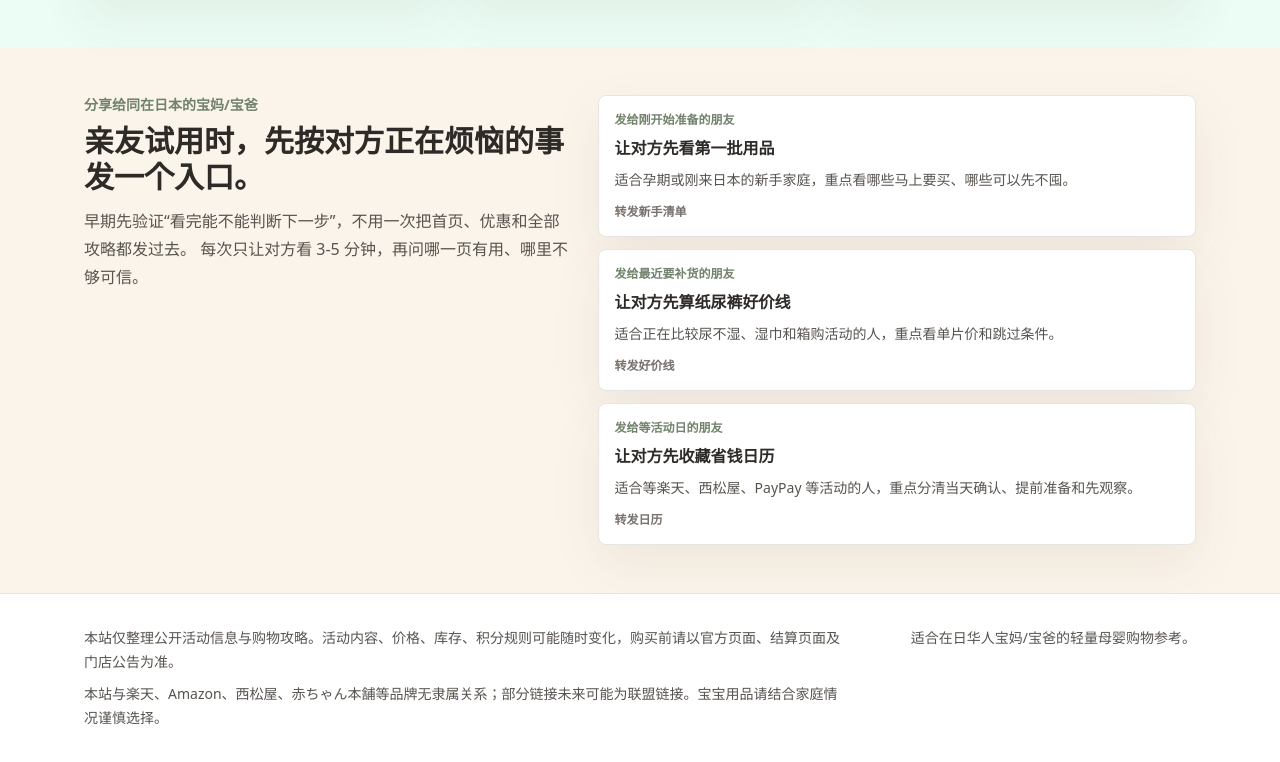
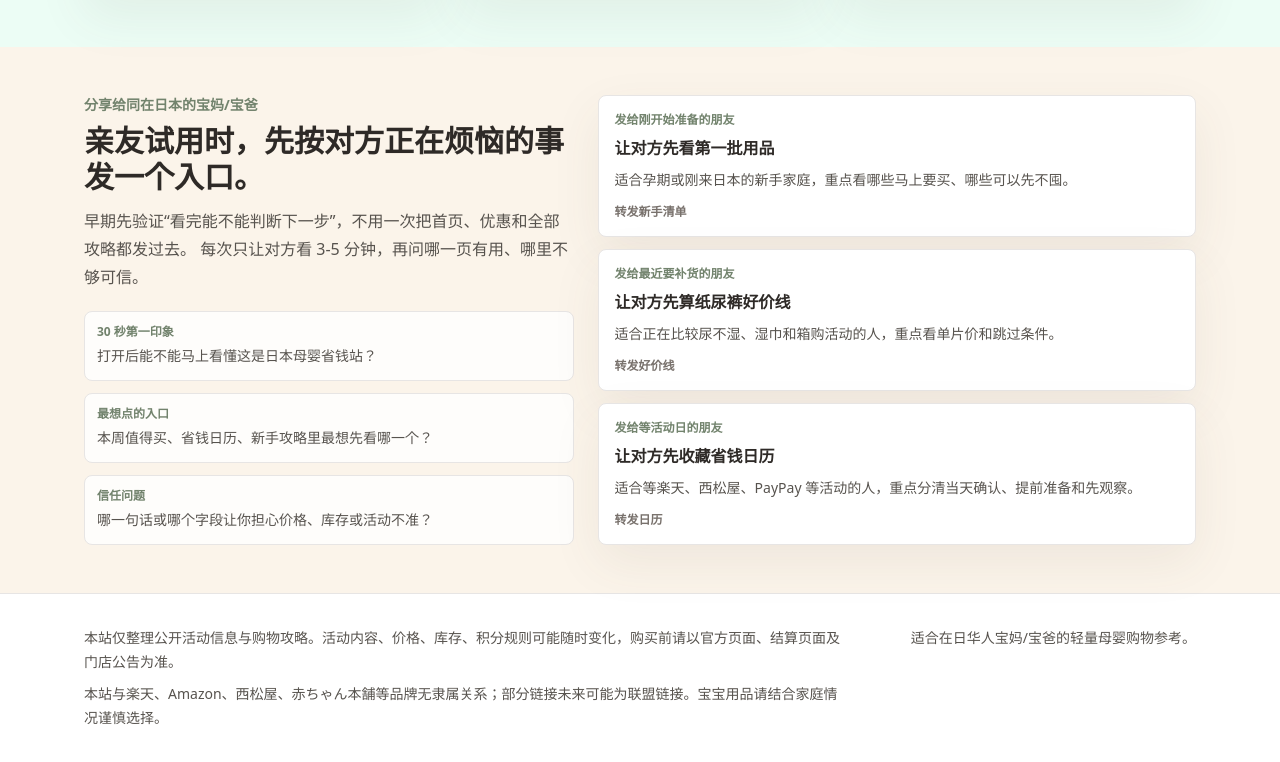
Before and after one commit to fengchuanli/mama-save-jp, a Next.js app: page / in a window 1280 px wide. Shown: the part 3566-4328 px from the top of the page. Built offline with nearby package versions, Linux system fonts and the light colour scheme.

Commit message:
优化首页亲友试用追问承接

```diff
--- a/pages/index.tsx
+++ b/pages/index.tsx
@@ -188,6 +188,20 @@ export default function Home({ deals, calendarEvents, paymentRebateEvents, guide
       title: "让对方先收藏省钱日历",
       description: "适合等楽天、西松屋、PayPay 等活动的人，重点分清当天确认、提前准备和先观察。",
       action: "转发日历"
+    }
+  ];
+  const shareFollowupPrompts = [
+    {
+      label: "30 秒第一印象",
+      question: "打开后能不能马上看懂这是日本母婴省钱站？"
+    },
+    {
+      label: "最想点的入口",
+      question: "本周值得买、省钱日历、新手攻略里最想先看哪一个？"
+    },
+    {
+      label: "信任问题",
+      question: "哪一句话或哪个字段让你担心价格、库存或活动不准？"
     }
   ];
   const weeklyReminderRoutes = [
@@ -392,6 +406,17 @@ export default function Home({ deals, calendarEvents, paymentRebateEvents, guide
                 早期先验证“看完能不能判断下一步”，不用一次把首页、优惠和全部攻略都发过去。
                 每次只让对方看 3-5 分钟，再问哪一页有用、哪里不够可信。
               </p>
+              <div className="mt-5 grid gap-3">
+                {shareFollowupPrompts.map((prompt) => (
+                  <div
+                    key={prompt.label}
+                    className="rounded-lg border border-stone-200 bg-white/80 p-3"
+                  >
+                    <p className="text-xs font-semibold text-tea">{prompt.label}</p>
+                    <p className="mt-1 text-sm leading-6 text-stone-600">{prompt.question}</p>
+                  </div>
+                ))}
+              </div>
             </div>
             <div className="grid gap-3">
               {shareTrialRoutes.map((route) => (
```
Also changed, not shown: 1 other file (tests, documents, lock files or other folders).
